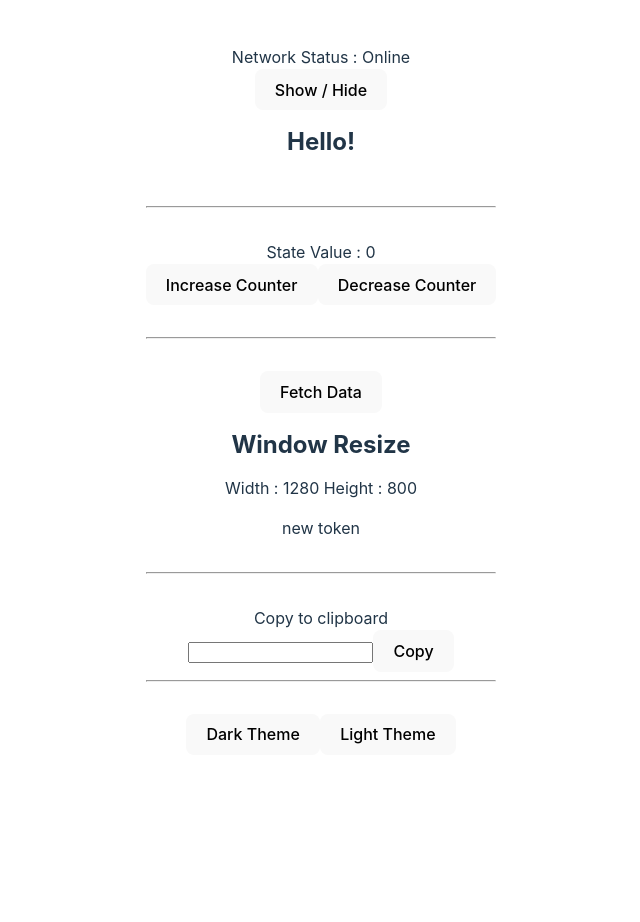
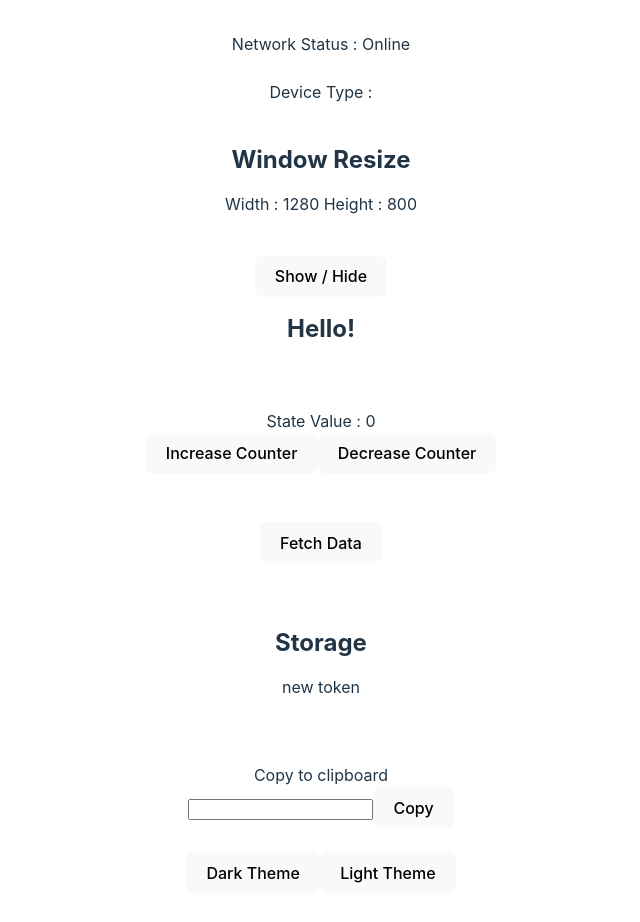
Before and after one commit to fulutas/vue-custom-hooks, a Vue app: page / in a window 1280 px wide. Shown: the top 922 px of the page, without its empty margins (319-959 px from the left). Before the commit the page ends 800 px from the top, so only its background shows below. Built offline with nearby package versions, Linux system fonts and the light colour scheme.

Commit message:
useViewport added

```diff
--- a/src/App.vue
+++ b/src/App.vue
@@ -2,12 +2,21 @@
   <div>
       Network Status : {{ networkStatus ?? 'Online'}}
     <br/>
+    <br>
+    <div>
+      Device Type : {{ device }}
+    </div>
+    <br>
+    <div>
+      <h2>Window Resize</h2>
+      <p>Width : {{ width }} Height : {{ height }}</p>
+    </div>
+    <br>
     <button @click="toggleVisible()">Show / Hide</button>
     <div v-show="visible">
       <h2>Hello!</h2>
     </div>
     <br />
-    <hr />
     <br />
     <div>
       State Value : {{ state }}
@@ -16,22 +25,23 @@
       <button @click="setState(state - 1)">Decrease Counter</button>
     </div>
     <br>
-    <hr>
     <br>
+    <div>
     <button @click="fetchData()">Fetch Data</button>
     <pre v-if="myData">{{ JSON.stringify(myData, null, 3)}}</pre>
-    <div>
-      <h2>Window Resize</h2>
-      <p>Width : {{ width }} Height : {{ height }}</p>
-      {{ storageToken }}
     </div>
     <br>
-    <hr>
+    <br>
+    <div>
+       <h2>Storage</h2>
+       <p>{{ storageToken }}</p>
+    </div>
+    <br>
     <br>
     <div>Copy to clipboard</div>
     <input type="text" v-model="text" @keyup.enter="copyToClipboard(text)">
     <button @click="copyToClipboard(text)">Copy</button>
-    <hr>
+    <br>
     <br>
     <button @click="changeTheme('dark')">Dark Theme</button>
     <button @click="changeTheme('default')">Light Theme</button>
@@ -51,6 +61,7 @@ import useNetworkStatus from "./hooks/useNetworkStatus";
 import { useCopyToClipboard } from "./hooks/useCopyToClipboard";
 import useTheme from "./hooks/useTheme";
 import usePageVisibility from "./hooks/usePageVisibility";
+import { useViewport } from "./hooks/useViewport";
 
 
 const { visible, toggleVisible } = useToggle(true);
@@ -84,6 +95,9 @@ usePageVisibility((hidden) => {
    console.log(`User is ${hidden ? ' not' : ''} focus your site`);
 });
 
+const { device } = useViewport({ mobile: 700, tablet: 900 });
+
+
 </script>
 
 <style scoped></style>
--- /dev/null
+++ b/src/hooks/useViewport.js
@@ -0,0 +1,38 @@
+import { ref, onMounted, onUnmounted } from 'vue';
+
+export const MOBILE = 'MOBILE'
+export const TABLET = 'TABLET'
+export const DESKTOP = 'DESKTOP'
+
+export const useViewport = (config = {}) => {
+  const { mobile = null, tablet = null } = config;
+
+  let mobileWidth = mobile ? mobile : 768;
+  let tabletWidth = tablet ? tablet : 922;
+  let device = ref(getDevice(window.innerWidth));
+
+  function getDevice(width) {
+    if (width < mobileWidth) {
+      return MOBILE;
+    } else if (width < tabletWidth) {
+      return TABLET;
+    }
+    return DESKTOP;
+  }
+
+  const handleResize = () => {
+    device.value = getDevice(window.innerWidth);
+  }
+
+  onMounted(() => {
+    window.addEventListener('resize', handleResize);
+  });
+
+  onUnmounted(() => {
+    window.removeEventListener('resize', handleResize);
+  });
+
+  return {
+    device
+  }
+}
```
